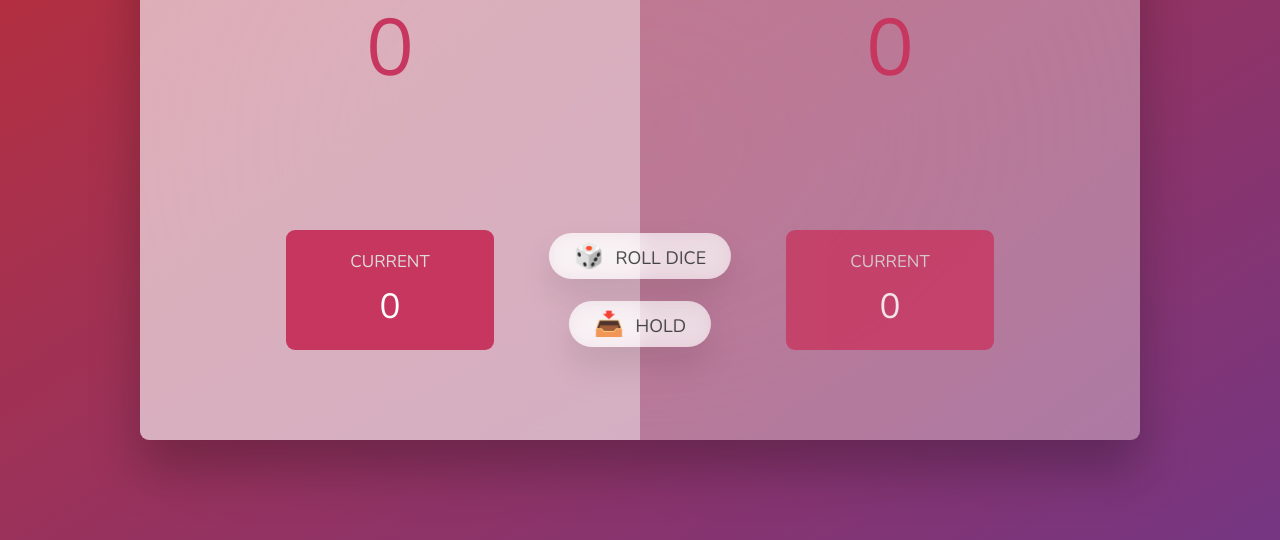
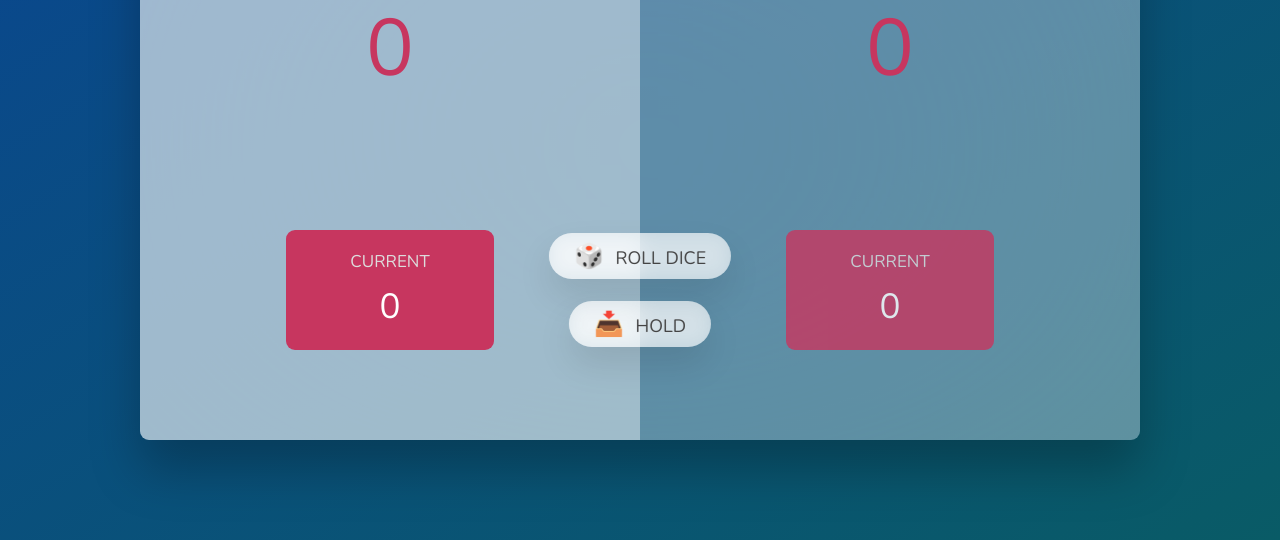
Before and after one commit to FernandoBarrz/Pig-Game, a plain HTML site: page index.html in a window 1280 px wide. Shown: the part 260-800 px from the top of the page. Drawn offline with nearby package versions, Linux system fonts and the light colour scheme.

Commit message:
Change background color

```diff
--- a/style.css
+++ b/style.css
@@ -16,7 +16,7 @@ body {
   font-weight: 400;
   height: 100vh;
   color: #333;
-  background-image: linear-gradient(to top left, #753682 0%, #bf2e34 100%);
+  background-image: linear-gradient(to top left, #095b66 0%, #0a4592 100%);
   display: flex;
   align-items: center;
   justify-content: center;
```
